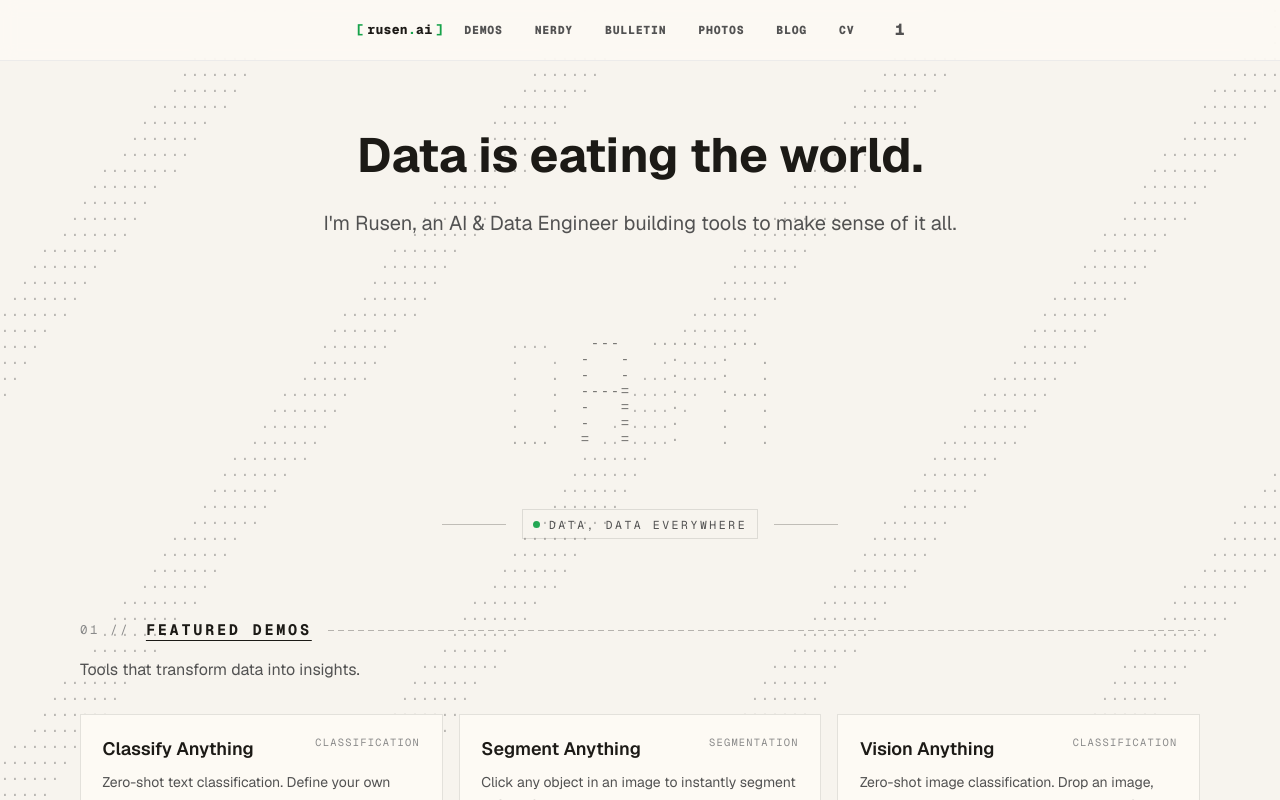
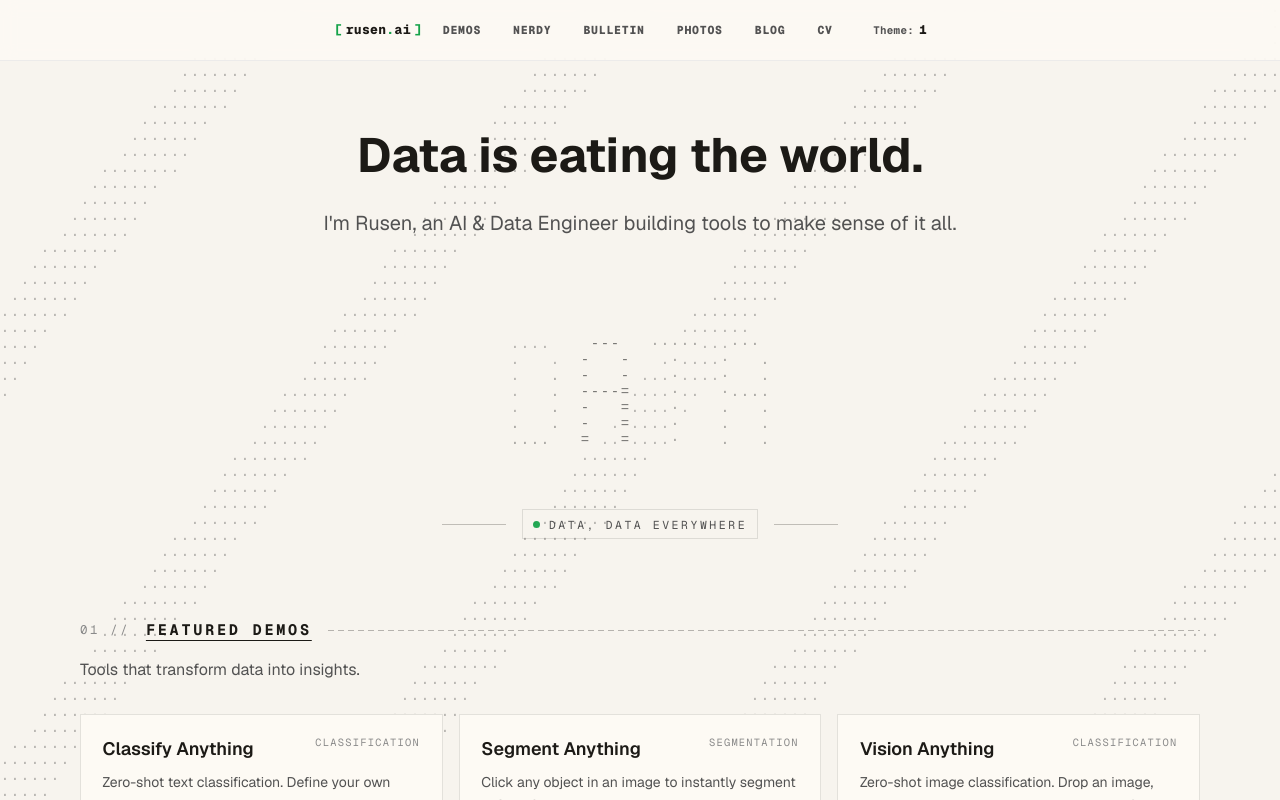
Before and after one commit to rusenbb/rusen-ai, a Next.js app: page / in a window 1280 px wide. Shown: the top 800 px of the page. Built offline with nearby package versions, Linux system fonts and the light colour scheme.

Commit message:
Label theme toggle states

```diff
--- a/src/app/components/Header.tsx
+++ b/src/app/components/Header.tsx
@@ -143,7 +143,7 @@ export default function Header() {
               );
             })}
             <div className="site-nav-theme">
-              <ThemeToggle />
+              <ThemeToggle label={navUi.themeLabel} />
             </div>
           </div>
 
@@ -217,8 +217,7 @@ export default function Header() {
                 );
               })}
               <div className="site-mobile-nav-theme">
-                <span aria-hidden="true">{navUi.themeLabel}</span>
-                <ThemeToggle />
+                <ThemeToggle label={navUi.themeLabel} />
               </div>
             </div>
           </div>
--- a/src/app/components/ThemeToggle.tsx
+++ b/src/app/components/ThemeToggle.tsx
@@ -12,7 +12,7 @@ function nextTheme(current: ThemeMode): ThemeMode {
   return current === "dark" ? "light" : "dark";
 }
 
-export default function ThemeToggle() {
+export default function ThemeToggle({ label }: { label: string }) {
   const theme = useSyncExternalStore<ThemeMode>(
     subscribeTheme,
     getResolvedTheme,
@@ -34,7 +34,8 @@ export default function ThemeToggle() {
       title={`Switch to ${isDark ? "light" : "dark"} theme`}
       className="theme-toggle group inline-flex items-center justify-center self-center font-mono tabular-nums leading-none text-neutral-700 transition hover:text-neutral-950 dark:text-neutral-300 dark:hover:text-neutral-50"
     >
-      <span className="theme-toggle-bit text-[1.15rem] font-medium tracking-[-0.08em] transition-transform duration-200 group-hover:-translate-y-px">
+      <span className="theme-toggle-label">{label}:</span>
+      <span className="theme-toggle-bit">
         {isDark ? "0" : "1"}
       </span>
       <span className="sr-only">
--- a/src/app/globals.css
+++ b/src/app/globals.css
@@ -337,7 +337,7 @@ body[data-game-life-fullscreen="on"] header {
 
 .site-nav-theme {
   display: grid;
-  width: 2rem;
+  width: 4.7rem;
   height: 2rem;
   place-items: center;
   margin-left: 0.05rem;
@@ -348,12 +348,21 @@ body[data-game-life-fullscreen="on"] header {
   width: 100%;
   height: 100%;
   padding: 0;
+  gap: 0.32rem;
   color: inherit;
   outline: none;
 }
 
+.site-nav-theme .theme-toggle-label,
+.site-mobile-nav-theme .theme-toggle-label {
+  font-size: 0.68rem;
+  font-weight: 620;
+  letter-spacing: 0.025em;
+}
+
 .site-nav-theme .theme-toggle-bit {
-  font-size: 1rem;
+  color: var(--foreground);
+  font-size: 0.78rem;
   font-weight: 720;
   letter-spacing: 0;
   transition: color 160ms ease, transform 180ms cubic-bezier(0.22, 1, 0.36, 1);
@@ -361,7 +370,7 @@ body[data-game-life-fullscreen="on"] header {
 
 .site-nav-theme:has(.theme-toggle:is(:hover, :focus-visible)) .theme-toggle-bit {
   color: var(--signal);
-  transform: translateY(-0.08rem);
+  transform: translateY(-0.06rem);
 }
 
 .site-nav-theme:has(.theme-toggle:focus-visible) {
@@ -447,30 +456,32 @@ body[data-game-life-fullscreen="on"] header {
 }
 
 .site-mobile-nav-theme {
-  display: flex;
   min-height: 2.8rem;
-  align-items: center;
-  justify-content: space-between;
   margin-top: 0.3rem;
-  padding: 0.35rem 1.2rem 0;
+  padding-top: 0.35rem;
   border-top: 1px solid var(--line);
   color: var(--sub);
   font-family: var(--font-geist-mono), ui-monospace, monospace;
-  font-size: 0.62rem;
-  font-weight: 650;
-  letter-spacing: 0.1em;
 }
 
 .site-mobile-nav-theme .theme-toggle {
-  width: 2.2rem;
-  height: 2.2rem;
+  width: 100%;
+  min-height: 2.75rem;
+  justify-content: flex-start;
+  gap: 0.38rem;
+  padding: 0 1.2rem;
   color: var(--muted);
   outline: none;
 }
 
 .site-mobile-nav-theme .theme-toggle-bit {
-  font-size: 1.05rem;
+  color: var(--foreground);
+  font-size: 0.78rem;
   letter-spacing: 0;
+}
+
+.site-mobile-nav-theme .theme-toggle:is(:hover, :focus-visible) .theme-toggle-bit {
+  color: var(--signal);
 }
 
 .site-mobile-nav-theme .theme-toggle:focus-visible {
--- a/src/content/navigation.json
+++ b/src/content/navigation.json
@@ -8,7 +8,7 @@
   "ui": {
     "menuLabel": "Toggle menu",
     "mobileHeading": "NAVIGATION",
-    "themeLabel": "THEME"
+    "themeLabel": "Theme"
   },
   "items": [
     {
```
Also changed, not shown: 2 other files (tests, documents, lock files or other folders).
